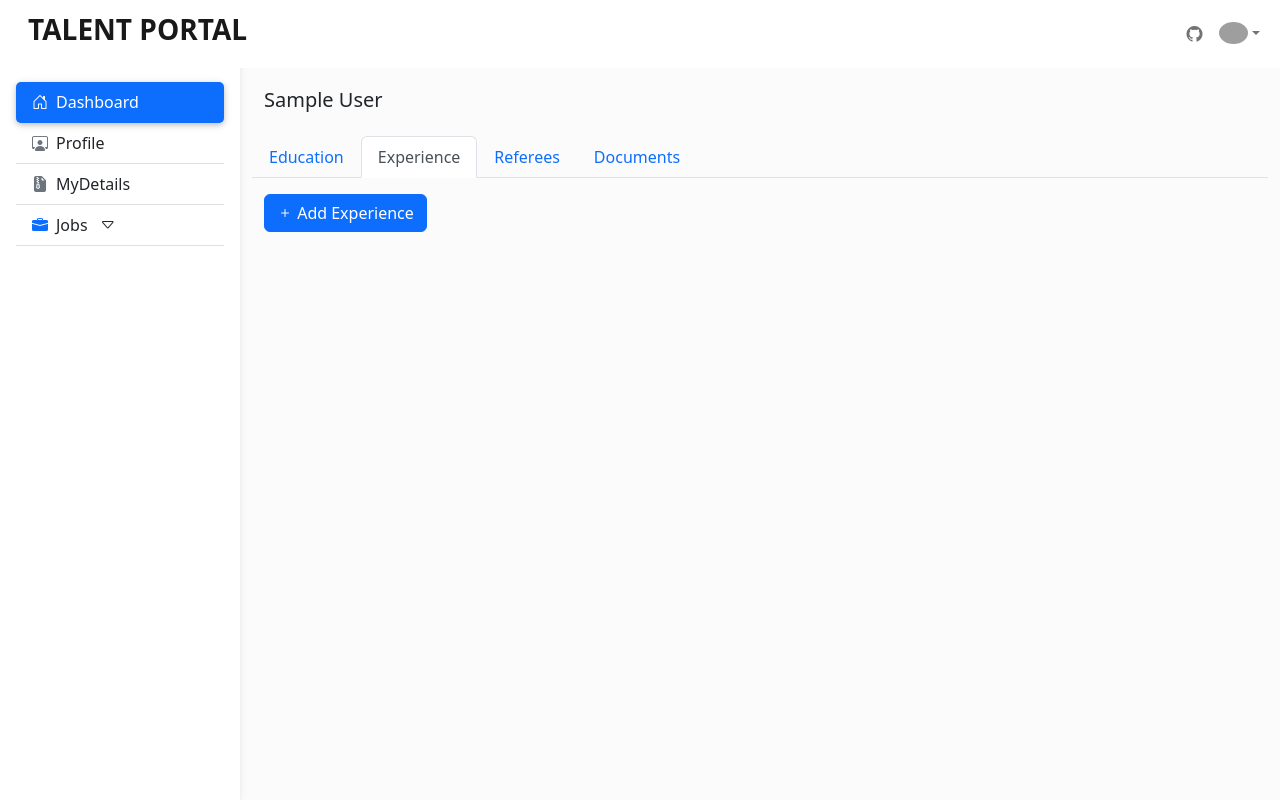
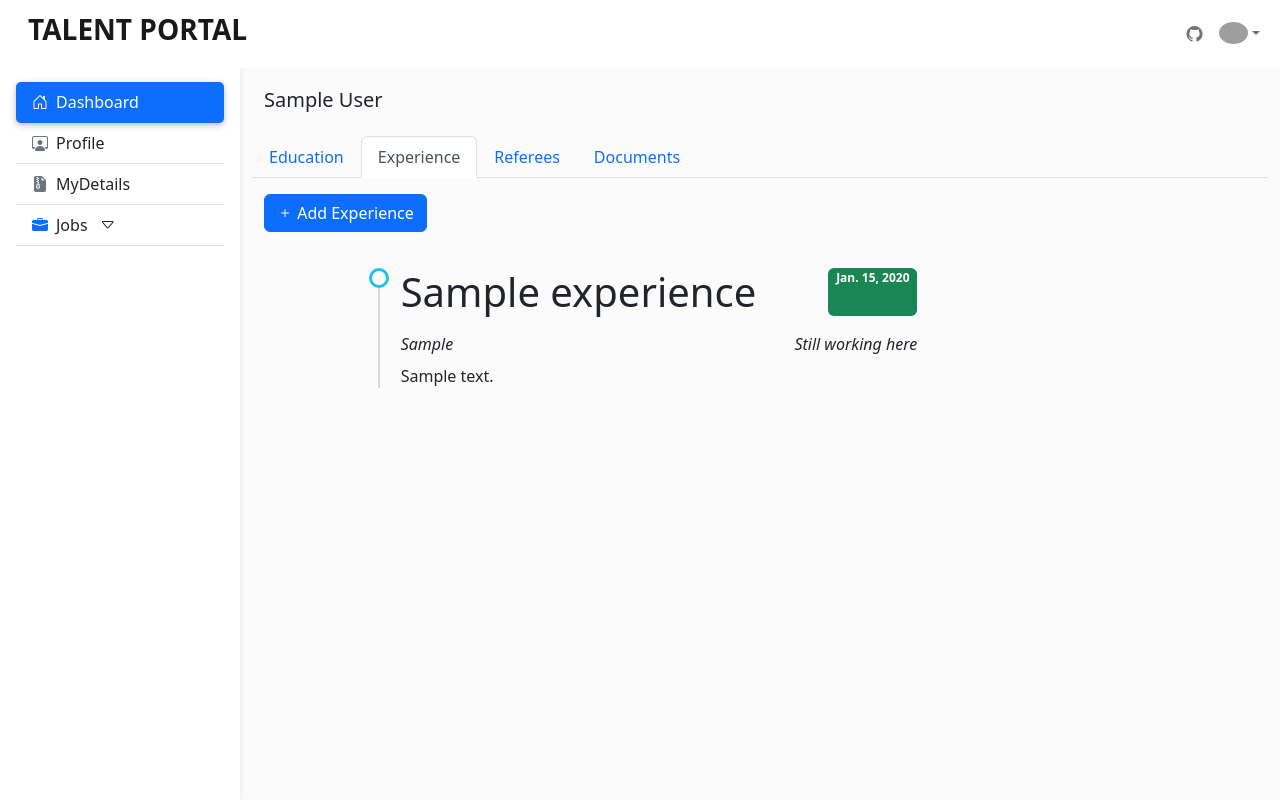
Before and after one commit to bravin99/talentportal, a Django app: page /mydetails/ in a window 1280 px wide, after a click on "Experience". Run offline with Django 4.2, Linux system fonts and the light colour scheme; a user stored in the database is signed in; tables that the repository leaves empty hold one stand-in row (values such as "Sample post"); some libraries are stand-ins or nearby versions; grey boxes are pictures that could not be loaded.

Commit message:
resume: listing job experience

```diff
--- a/resume/templates/resume/modals/experience-modal.html
+++ b/resume/templates/resume/modals/experience-modal.html
@@ -1,4 +1,5 @@
 {% load crispy_forms_tags %}
+{% load humanize %}
 <div class="row mt-3">
     <div class="form-group">
         <button class="btn btn-primary" type="button" data-bs-toggle="modal" data-bs-target="#add-experience">
@@ -28,3 +29,29 @@
     </div>
     <!-- end add experience modal -->
 </div>
+
+<div class="row mt-3">
+    <div class="col-md-7 offset-sm-1">
+        <ul class="timeline">
+            {% for ex in c_user.experience.all %}
+            <li>
+                <div class="d-flex justify-content-between">
+                    <span class="display-6 fw-normal">{{ex.organization_name}}</span>
+                    <span class="badge text-bg-success text-between"> {{ex.to_date|naturalday}} </span>
+                </div>
+                <span class="mt-3 d-flex justify-content-between">
+                    <em>{{ex.position}}</em>
+                    {% if ex.in_role == True %}<em>Still working here</em> {% endif %}
+                </span>
+                <p class="mt-2">
+                    {{ex.description}}
+                </p>
+            </li>
+            {% empty %}
+            <div class="alert bg-danger">
+                <span class="fw-bolder">No experience has been added</span>
+            </div>
+            {% endfor %}
+        </ul>
+    </div>
+</div>
```
